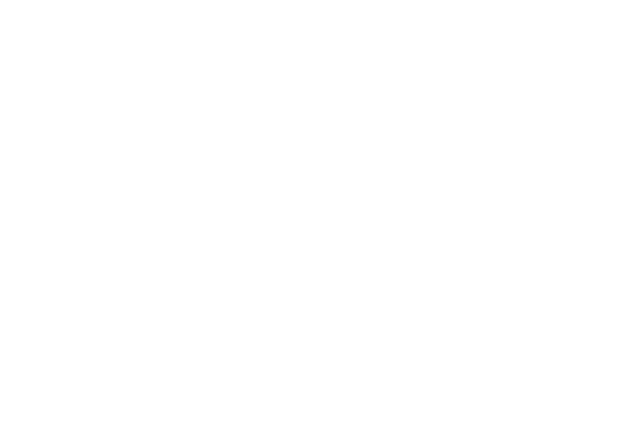
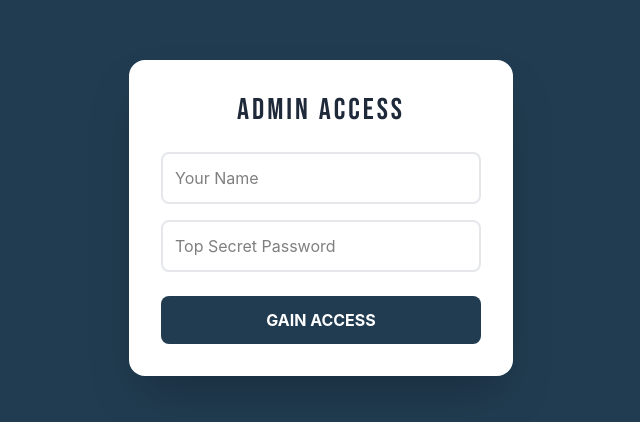
Before and after one commit to LJaeson/ucLCM, a React app in the folder frontend/: page /admin/login in a window 1280 px wide. Before the commit this address had no page. Shown: the part 182-604 px from the top of the page, without its empty margins (319-959 px from the left). Built offline with nearby package versions, Linux system fonts and the light colour scheme; the HTML template or start-up script is replaced by a standard one.

Commit message:
Make the admin password into cookies, improve the security

```diff
--- /dev/null
+++ b/frontend/src/AdminLoginPage.jsx
@@ -0,0 +1,73 @@
+import { useState } from 'react';
+import { useNavigate } from 'react-router-dom';
+import "tailwindcss";
+
+const ADDRESS = import.meta.env.VITE_ADDRESS;
+
+export default function AdminLoginPage() {
+    const [name, setName] = useState("");
+    const [password, setPassword] = useState("");
+    const [error, setError] = useState("");
+    const navigate = useNavigate();
+
+    const handleLogin = async (e) => {
+        e.preventDefault();
+        setError("");
+
+        try {
+            const response = await fetch(`${ADDRESS}:8000/admin/login`, {
+                method: "POST",
+                headers: { "Content-Type": "application/json" },
+                credentials: "include", // CRITICAL: This allows the cookie to be saved!
+                body: JSON.stringify({ name, password })
+            });
+
+            if (response.ok) {
+                // If login succeeds, send them back to the scanner/dashboard!
+                // For now, we'll just send them to a theoretical dashboard
+                navigate("/admin/dashboard");
+            } else {
+                setError("Incorrect password.");
+            }
+        } catch (err) {
+            setError("Could not connect to server.");
+        }
+    };
+
+    return (
+        <div className="w-screen h-screen bg-[#213C51] flex flex-col items-center justify-center p-6">
+            <div className="bg-white rounded-2xl p-8 shadow-2xl max-w-sm w-full">
+                <h2 className="font-bebas text-3xl text-gray-800 tracking-widest text-center mb-6">
+                    ADMIN ACCESS
+                </h2>
+
+                {error && <p className="text-red-500 text-center mb-4 font-medium">{error}</p>}
+
+                <form onSubmit={handleLogin} className="flex flex-col gap-4">
+                    <input
+                        type="text"
+                        placeholder="Your Name"
+                        className="p-3 border-2 border-gray-200 rounded-lg focus:border-[#213C51] outline-none"
+                        value={name}
+                        onChange={(e) => setName(e.target.value)}
+                        required
+                    />
+                    <input
+                        type="password"
+                        placeholder="Top Secret Password"
+                        className="p-3 border-2 border-gray-200 rounded-lg focus:border-[#213C51] outline-none"
+                        value={password}
+                        onChange={(e) => setPassword(e.target.value)}
+                        required
+                    />
+                    <button
+                        type="submit"
+                        className="mt-2 bg-[#213C51] text-white font-bold py-3 rounded-lg hover:bg-opacity-90 transition-all"
+                    >
+                        GAIN ACCESS
+                    </button>
+                </form>
+            </div>
+        </div>
+    );
+}
--- a/frontend/src/AdminStampPage.jsx
+++ b/frontend/src/AdminStampPage.jsx
@@ -28,8 +28,8 @@
                     method: "POST",
                     headers: {
                         "Content-Type": "application/json",
-                        "x-admin-token": "my-super-secret-admin-password"
-                    }
+                    },
+                    credentials: "include"
                 });
 
                 const data = await response.json();
--- a/frontend/src/App.jsx
+++ b/frontend/src/App.jsx
@@ -5,6 +5,7 @@
 import CheckinPage2 from './CheckinPage2';
 import SuccessPage from './SuccessPage';
 import AdminStampPage from './AdminStampPage';
+import AdminLoginPage from './AdminLoginPage';
 
 const ADDRESS = import.meta.env.VITE_ADDRESS;
 
@@ -85,8 +86,10 @@
             <Route path="/" element={<Checkin/>} />
             {/* <Route path="/" element={<CheckinPage2/>} /> */}
 
-            {/* The secret admin route.
-                The ":qrCodeString" is a dynamic parameter */}
+            {/* the admin login page */}
+            <Route path="/admin/login" element={<AdminLoginPage />} />
+
+            {/* The secret admin route.  */}
             <Route path="/admin/stamp/:qrCodeString" element={<AdminStampPage />} />
         </Routes>
       </BrowserRouter>
--- a/frontend/src/CheckinPage1.jsx
+++ b/frontend/src/CheckinPage1.jsx
@@ -60,7 +60,6 @@
                 if (data.recorded) {
                   setName(data.name);
                   setZid(data.zid);
-                  console.log(`Welcome back, ${data.name}!`);
                 }
             }
         } catch (error) {
@@ -73,7 +72,9 @@
 
 
   // This function runs when the button is clicked
-  const handleCheckIn = async () => {
+  const handleCheckIn = async (e) => {
+    if (e) e.preventDefault();
+
     setIsFinished(true);
 
     try {
```
Also changed, not shown: 1 other file (tests, documents, lock files or other folders).
